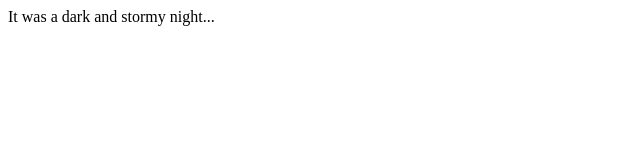
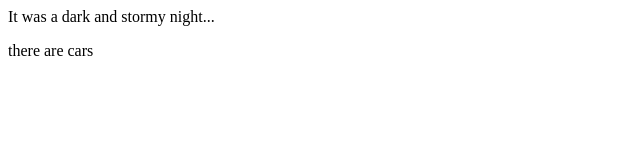
Before and after one commit to hendricksonsarahl/fireside-story, a plain HTML site: page index.html in a window 1280 px wide. Shown: the full height of the page, 0-640 px from the left. Drawn offline with Linux system fonts and the light colour scheme.

Commit message:
second line

```diff
--- a/index.html
+++ b/index.html
@@ -1,5 +1,6 @@
 <html>
   <body>
     <p>It was a dark and stormy night...</p>
+    <p>there are cars</p>
   </body>
 </html>
```
